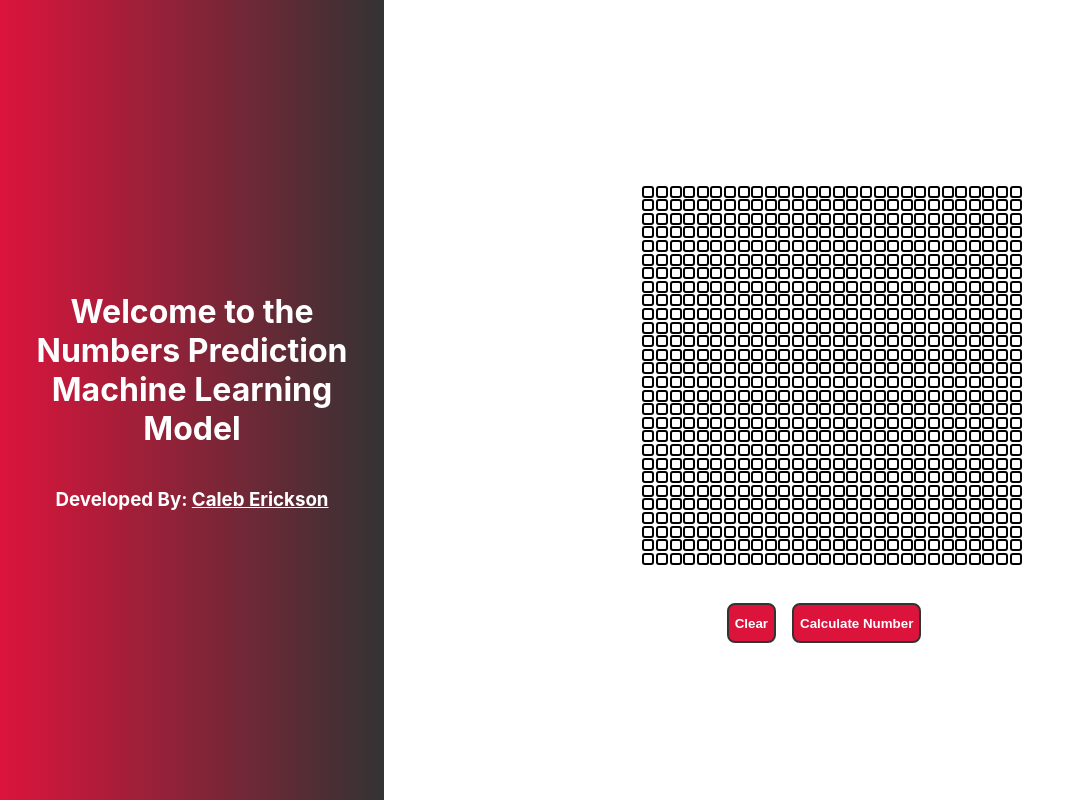
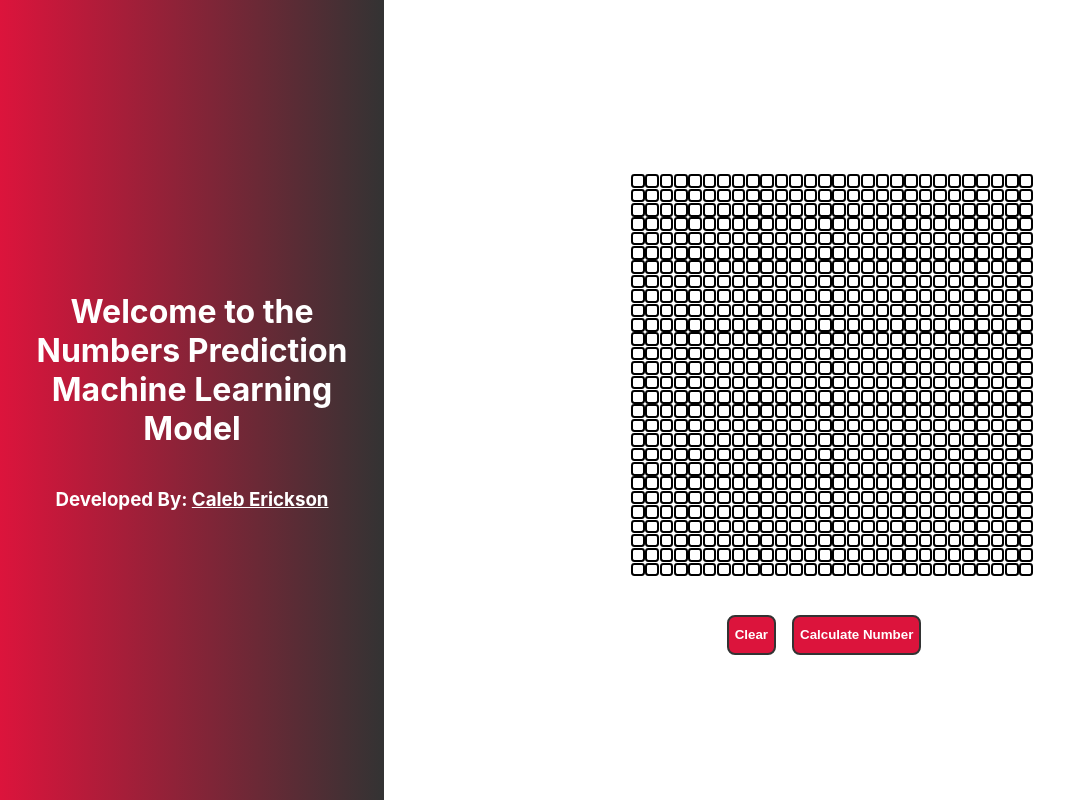
Before and after one commit to CalebErickson21/Numbers-CNN, a React (Create React App) app in the folder frontend/: page / in a window 1280 px wide. Shown: the whole page, without its empty margins (0-1068 px from the left). Built offline with nearby package versions, Linux system fonts and the light colour scheme.

Commit message:
Adjusted logic for matrix value handling

```diff
--- a/frontend/src/base.scss
+++ b/frontend/src/base.scss
@@ -4,5 +4,6 @@ $md: 1024px;
 // Colors
 $primary: #DC143C;
 $primary-2: #F5A3B5;
+$primary-3: #FBD3DC;
 $background: #FFFFFF;
 $accent: #333333;
--- a/frontend/src/components/grid.jsx
+++ b/frontend/src/components/grid.jsx
@@ -1,5 +1,5 @@
 // Import dependecies
-import { useState, useEffect, use } from 'react';
+import { useState, useEffect } from 'react';
 import axios from 'axios';
 
 // Import styles
@@ -46,39 +46,51 @@ const Grid = () => {
 
     // Handle node update
     const handleNodeUpdate = (idx) => {
+
+        const clamp = (val) => {
+            return Math.min(1.00, val);
+        }
+
+
         setMat(prevMat => {
             const newMat = [...prevMat]; // Ensures trigger re-render
 
-            newMat[idx] = 1.00; // Set the value of the node to 1.00
+            newMat[idx] = 0.90; // Set the value of the node to 1.00
 
             // Update neighbors (left, right, up, down) if within bounds
+            const firstLayer = 0.25;
+            const secondLayer = 0.15;
+
+            // Direct neighbors
             if (idx % gridSize !== 0) {  // Left neighbor
-                newMat[idx - 1] = Math.max(0.50, prevMat[idx - 1]); // Ensure it doesn't go below 0.50
+                newMat[idx - 1] = clamp(Math.max(firstLayer, prevMat[idx - 1] + firstLayer / 5));
             }
             if ((idx + 1) % gridSize !== 0) { // Right neighbor
-                newMat[idx + 1] = Math.max(0.50, prevMat[idx + 1]); // Ensure it doesn't go below 0.50
+                newMat[idx + 1] = clamp(Math.max(firstLayer, prevMat[idx + 1] + firstLayer / 5));
             }
             if (idx - gridSize >= 0) { // Top neighbor
-                newMat[idx - gridSize] = Math.max(0.50, prevMat[idx - gridSize]); // Ensure it doesn't go below 0.50
+                newMat[idx - gridSize] = clamp(Math.max(firstLayer, prevMat[idx - gridSize] + firstLayer / 5));
             }
             if (idx + gridSize < totalNodes) { // Bottom neighbor
-                newMat[idx + gridSize] = Math.max(0.50, prevMat[idx + gridSize]); // Ensure it doesn't go below 0.50            }
+                newMat[idx + gridSize] = clamp(Math.max(firstLayer, prevMat[idx + gridSize] + firstLayer / 5));
             }
+            // Diagonal neighbors
             if (idx - gridSize - 1 >= 0 && (idx - gridSize - 1) % gridSize !== gridSize - 1) { // Top-left neighbor
-                newMat[idx - gridSize - 1] = Math.max(0.50, prevMat[idx - gridSize - 1]); // Ensure it doesn't go below 0.50
+                newMat[idx - gridSize - 1] = clamp(Math.max(secondLayer, prevMat[idx - gridSize - 1] + secondLayer / 5));
             }
             if (idx - gridSize + 1 >= 0 && (idx - gridSize + 1) % gridSize !== 0) { // Top-right neighbor
-                newMat[idx - gridSize + 1] = Math.max(0.50, prevMat[idx - gridSize + 1]); // Ensure it doesn't go below 0.50
+                newMat[idx - gridSize + 1] = clamp(Math.max(secondLayer, prevMat[idx - gridSize + 1] + secondLayer / 5));
             }
             if (idx + gridSize - 1 < totalNodes && (idx + gridSize - 1) % gridSize !== gridSize - 1) { // Bottom-left neighbor
-                newMat[idx + gridSize - 1] = Math.max(0.50, prevMat[idx + gridSize - 1]);
+                newMat[idx + gridSize - 1] = clamp(Math.max(secondLayer, prevMat[idx + gridSize - 1] + secondLayer / 5));
             }
             if (idx + gridSize + 1 < totalNodes && (idx + gridSize + 1) % gridSize !== 0) { // Bottom-right neighbor
-                newMat[idx + gridSize + 1] = Math.max(0.50, prevMat[idx + gridSize + 1]);
+                newMat[idx + gridSize + 1] = clamp(Math.max(secondLayer, prevMat[idx + gridSize + 1] + secondLayer / 5));
             }
 
             return newMat;
         });
+
     }
 
 
--- a/frontend/src/components/grid.scss
+++ b/frontend/src/components/grid.scss
@@ -3,10 +3,10 @@
 
 // Styles
 .grid {
-    margin: 5% 25% 2.5% 25%;
+    margin: 5% 10% 2.5% 10%;
     display: grid;
     grid-template-columns: repeat(28, auto);
-    gap: 0.1rem;
+    gap: 0.05rem;
 }
 
 .grid-controls {
--- a/frontend/src/components/node.jsx
+++ b/frontend/src/components/node.jsx
@@ -18,9 +18,10 @@ const Node = ({ id, val, mouseDown, handleNodeUpdate }) => {
 
     // Get node class based on matrix value
     const getNodeClass = () => {
-        if (val === 0.00) { return 'node inactive';}
-        if (val === 0.50) { return 'node active-low'; }
-        if (val === 1.00) { return 'node active-high'; }
+        if (val === 0.00) { return 'node inactive'; }
+        else if (val <= 0.33) { return 'node active-low'; }
+        else if (val  <= 0.67) { return 'node active-mid'; }
+        else if (val <= 1.00) { return 'node active-high'; }
     }
 
     // Visible component
--- a/frontend/src/components/node.scss
+++ b/frontend/src/components/node.scss
@@ -1,11 +1,13 @@
 // Import dependencies
 @import './../base.scss';
 
+$node-size: 0.75dvw;
+
 // Styles
 .node {
-    width: .5rem;
-    height: .5rem;
-    border: .15rem solid black;
+    width: $node-size;
+    height: $node-size;
+    border: 0.15rem solid black;
     border-radius: 25%;
 }
 
@@ -14,7 +16,11 @@
 }
 
 .active-low {
-    background-color: $primary-2;
+    background-color: $primary-3;
+}
+
+.active-mid {
+    background-color: $primary-2
 }
 
 .active-high {
```
Also changed, not shown: 2 other files (tests, documents, lock files or other folders).
